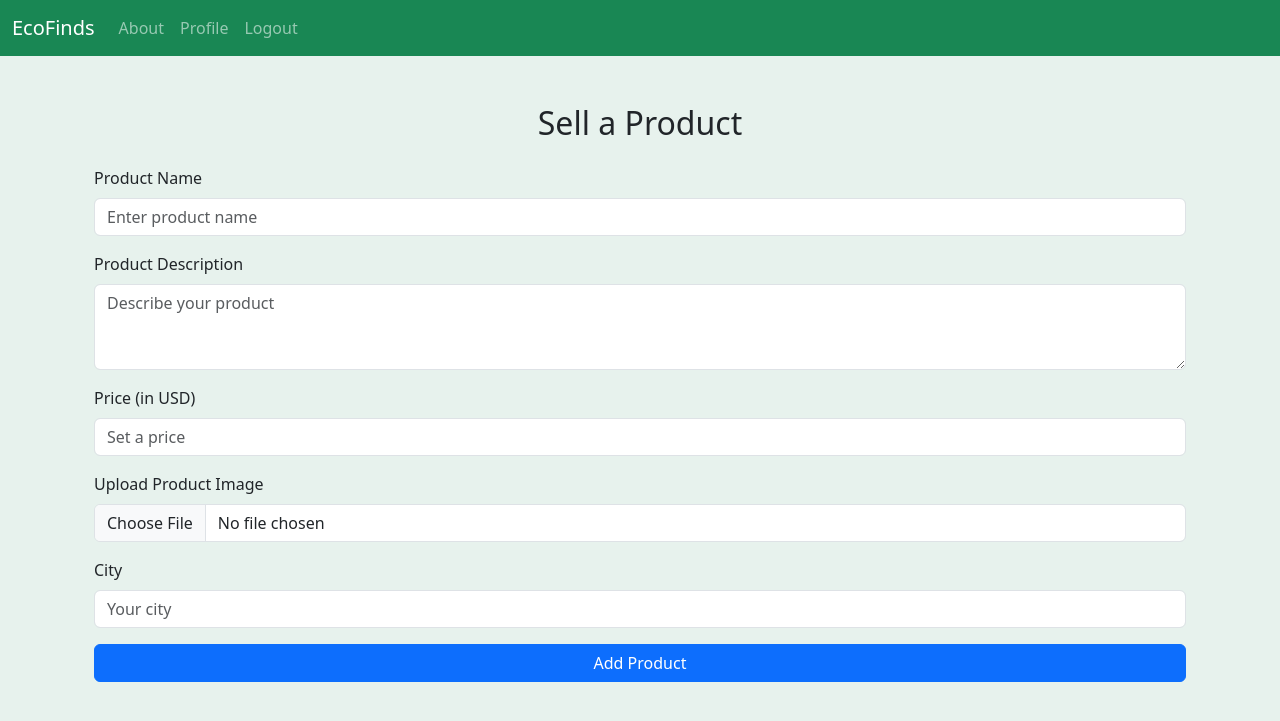
After one commit to 24f2009384/EcoFinds---Team-175, a Flask app: page /sell in a window 1280 px wide. The commit adds this page. Shown: the top 721 px of the page. Run offline with Flask 3, Linux system fonts and the light colour scheme; the visitor is signed in with stand-in values (Sample User, id 1); some libraries are stand-ins or nearby versions.

Commit message:
Selling a product

```diff
--- a/app.py
+++ b/app.py
@@ -27,6 +27,8 @@ def signup():
         city = request.form['city']
         phone_number = request.form['phone_number']
         name = request.form['name']
+        # set profile picture
+        profile_picture = request.form['profile_picture']
         # Check if the email already exists
         existing_user = User.query.filter_by(email=email).first()
         if existing_user:
@@ -34,7 +36,7 @@ def signup():
             return redirect(url_for('login'))
 
         # Create a new user
-        new_user = User(username=username, email=email, password=password, city=city, phone_number=phone_number, name=name)
+        new_user = User(username=username, email=email, password=password, city=city, phone_number=phone_number, name=name, profile_picture=profile_picture)
         db.session.add(new_user)
         db.session.commit()
         flash('User created successfully. Please log in.')
@@ -87,5 +89,29 @@ def profile():
     return render_template('profile.html', user=user, products=products, previous_purchases=previous_purchases, cart=cart)
 
 
+@app.route('/sell', methods=['GET', 'POST'])
+def sell():
+    # Check if the user is logged in
+    if 'user_id' not in session:
+        flash('You need to log in first.')
+        return redirect(url_for('login'))
+    if request.method == 'POST':
+        name = request.form['name']
+        description = request.form['description']
+        price = request.form['price']
+        image_url = request.form['image_url']
+        city = request.form['city']
+        user_id = session['user_id']
+        # Create a new product
+        new_product = Product(name=name, description=description, price=price, image_url=image_url, city=city, user_id=user_id)
+        db.session.add(new_product)
+        db.session.commit()
+        flash('Product added successfully.')
+        return redirect(url_for('profile'))
+    return render_template('sell.html')
+
+
+
+
 if __name__ == '__main__':
     app.run(debug=True)
--- a/templates/base.html
+++ b/templates/base.html
@@ -20,11 +20,21 @@
             <div class="collapse navbar-collapse" id="navbarNav">
                 <ul class="navbar-nav">
                     <li class="nav-item">
-                        <a class="nav-link" href="{{ url_for('index') }}">Home</a>
+                        <a class="nav-link" href="{{ url_for('about') }}">About</a>
+                    </li>
+                    <!-- if user id is in the session, diaplay the users profile picture on the right corner -->
+                    {% if session['user_id'] %}
+                    <li class="nav-item">
+                        <a class="nav-link" href="{{ url_for('profile') }}">Profile</a>
                     </li>
                     <li class="nav-item">
-                        <a class="nav-link" href="{{ url_for('about') }}">About</a>
+                        <a class="nav-link" href="{{ url_for('logout') }}">Logout</a>
                     </li>
+                    {% else %}
+                    <li class="nav-item">
+                        <a class="nav-link" href="{{ url_for('login') }}">Login</a>
+                    </li>
+                    {% endif %}
                 </ul>
             </div>
         </div>
--- /dev/null
+++ b/templates/sell.html
@@ -0,0 +1,51 @@
+{% extends "base.html" %}
+{% block title %}Sell a Product{% endblock %}
+
+{% block content %}
+<div class="container mt-5">
+    <h2 class="mb-4 text-center">Sell a Product</h2>
+    <form method="POST" action="{{ url_for('sell') }}" enctype="multipart/form-data">
+        <div class="mb-3">
+            <label for="name" class="form-label">Product Name</label>
+            <input type="text" class="form-control" id="name" name="name" placeholder="Enter product name" required>
+        </div>
+        <div class="mb-3">
+            <label for="description" class="form-label">Product Description</label>
+            <textarea class="form-control" id="description" name="description" rows="3" placeholder="Describe your product" required></textarea>
+        </div>
+        <div class="mb-3">
+            <label for="price" class="form-label">Price (in USD)</label>
+            <input type="number" class="form-control" id="price" name="price" placeholder="Set a price" min="0" step="0.01" required>
+        </div>
+        <div class="mb-3">
+            <label for="image_file" class="form-label">Upload Product Image</label>
+            <input type="file" class="form-control" id="image_file" name="image_file" accept="image/*" required>
+            <img id="imagePreview" src="#" alt="Image Preview" class="img-thumbnail mt-3" style="display: none; max-width: 200px;">
+        </div>
+        <div class="mb-3">
+            <label for="city" class="form-label">City</label>
+            <input type="text" class="form-control" id="city" name="city" placeholder="Your city" required>
+        </div>
+        <button type="submit" class="btn btn-primary w-100">Add Product</button>
+    </form>
+</div>
+
+<script>
+    const imageFileInput = document.getElementById('image_file');
+    const imagePreview = document.getElementById('imagePreview');
+
+    imageFileInput.addEventListener('change', function() {
+        const file = this.files[0];
+        if (file) {
+            const reader = new FileReader();
+            reader.onload = function(e) {
+                imagePreview.src = e.target.result;
+                imagePreview.style.display = 'block';
+            }
+            reader.readAsDataURL(file);
+        } else {
+            imagePreview.style.display = 'none';
+        }
+    });
+</script>
+{% endblock %}
```
Also changed, not shown: templates/profile.html (+16 -3 lines), templates/signup.html (+49 -2 lines).
